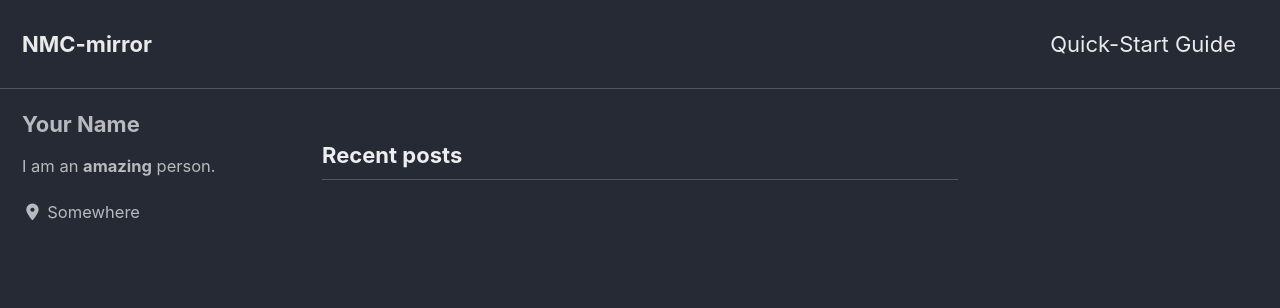
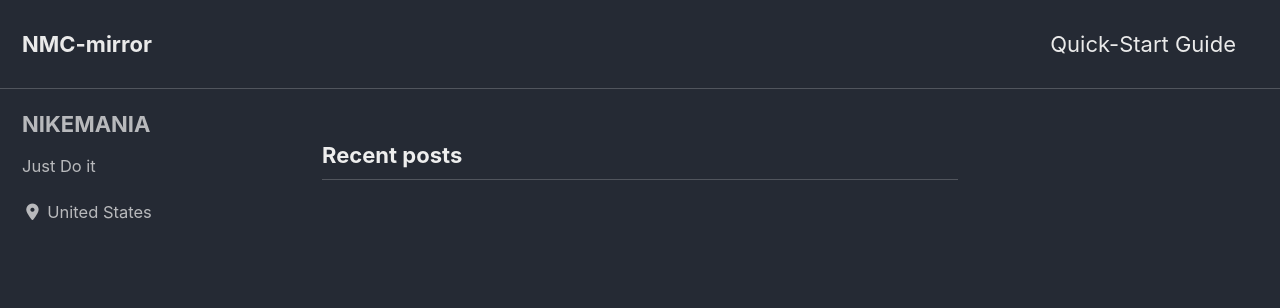
Before and after one commit to nikemania/nikemania.github.io, a Jekyll site: the page built from index.html, in a window 1280 px wide. Shown: the top 308 px of the page. Built offline with Jekyll 4.4.1, drawn with Linux system fonts in a browser that asks for light colours; cached includes are drawn as plain includes; nearby versions of some CDN libraries; the list of posts is cut into pages by our own code.

Commit message:
no message

```diff
--- a/_config.yml
+++ b/_config.yml
@@ -93,10 +93,10 @@ analytics:
 
 # Site Author
 author:
-  name             : "Your Name"
+  name             : "NIKEMANIA"
   avatar           : # path of avatar image, e.g. "/assets/images/bio-photo.jpg"
-  bio              : "I am an **amazing** person."
-  location         : "Somewhere"
+  bio              : "Just Do it"
+  location         : "United States"
   email            :
   links:
     - label: "Email"
```
